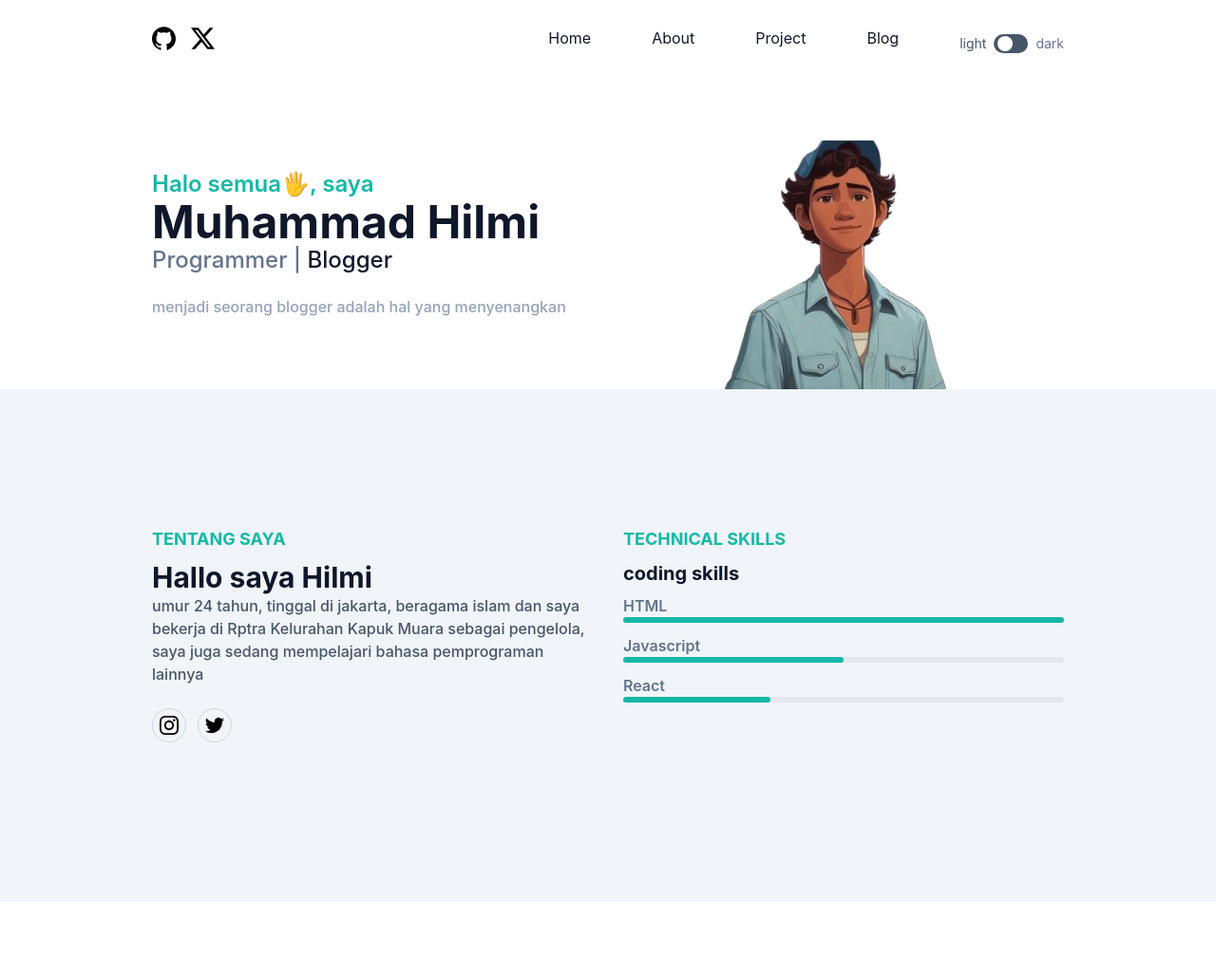
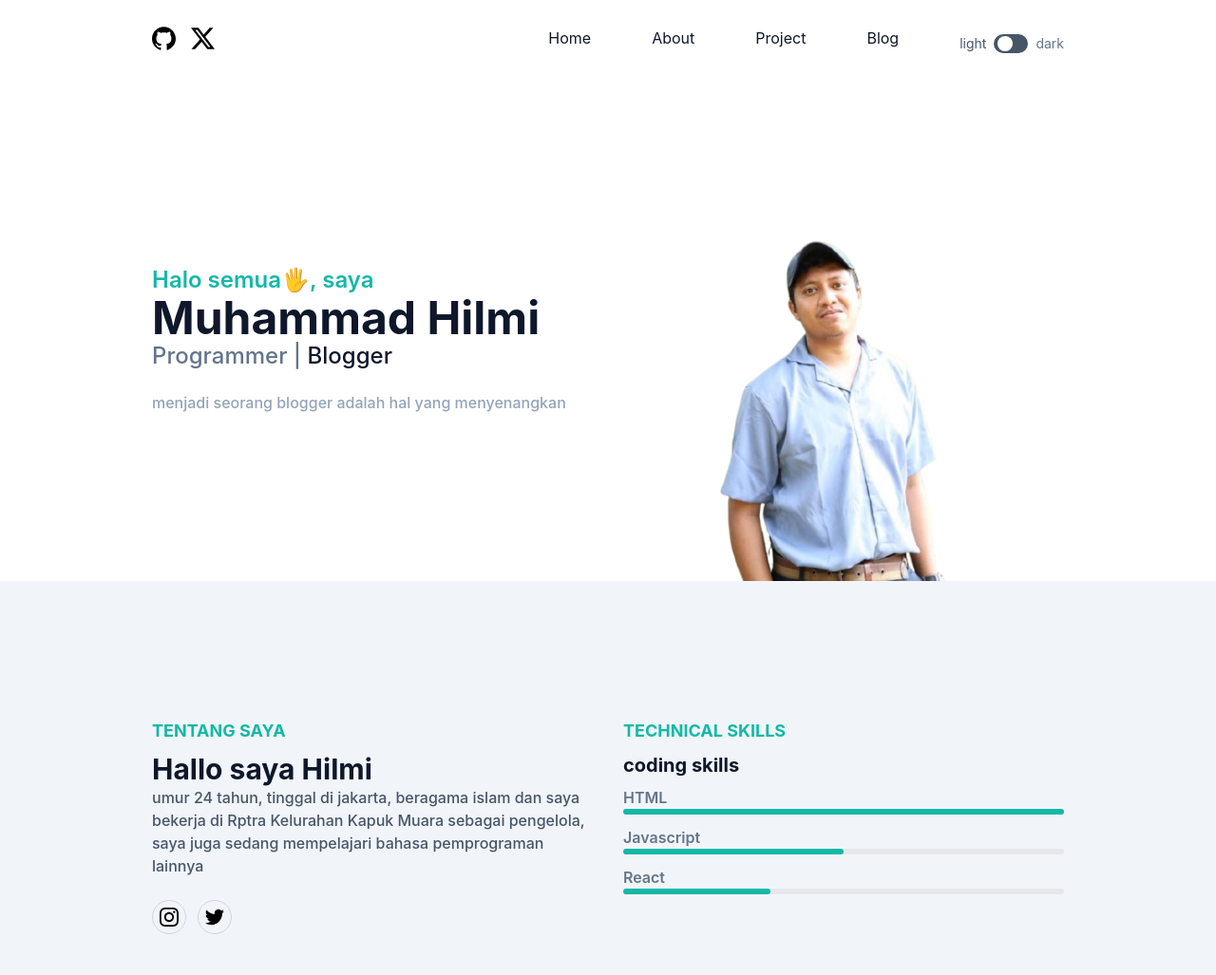
Before and after one commit to Hilsaputra/Hilsaputra.github.io, a website: page index.html in a window 1280 px wide. Shown: the top 1027 px of the page at 95% size. Drawn offline with Linux system fonts and the light colour scheme.

Commit message:
Update index.html
mengganti foto

```diff
--- a/index.html
+++ b/index.html
@@ -71,7 +71,7 @@
                 </div>
                 <div class="w-full self-end px-4 lg:w-1/2 lg:mt-0 lg:right-9">
                     <div class="mt-1">
-                        <img src="dist/hil.png" alt="Muhammad hilmi" class="max-w-full mx-auto">
+                        <img src="dist/hil1.png" alt="Muhammad hilmi" class="max-w-full mx-auto">
                     </div>
                 </div>
             </div>
```
